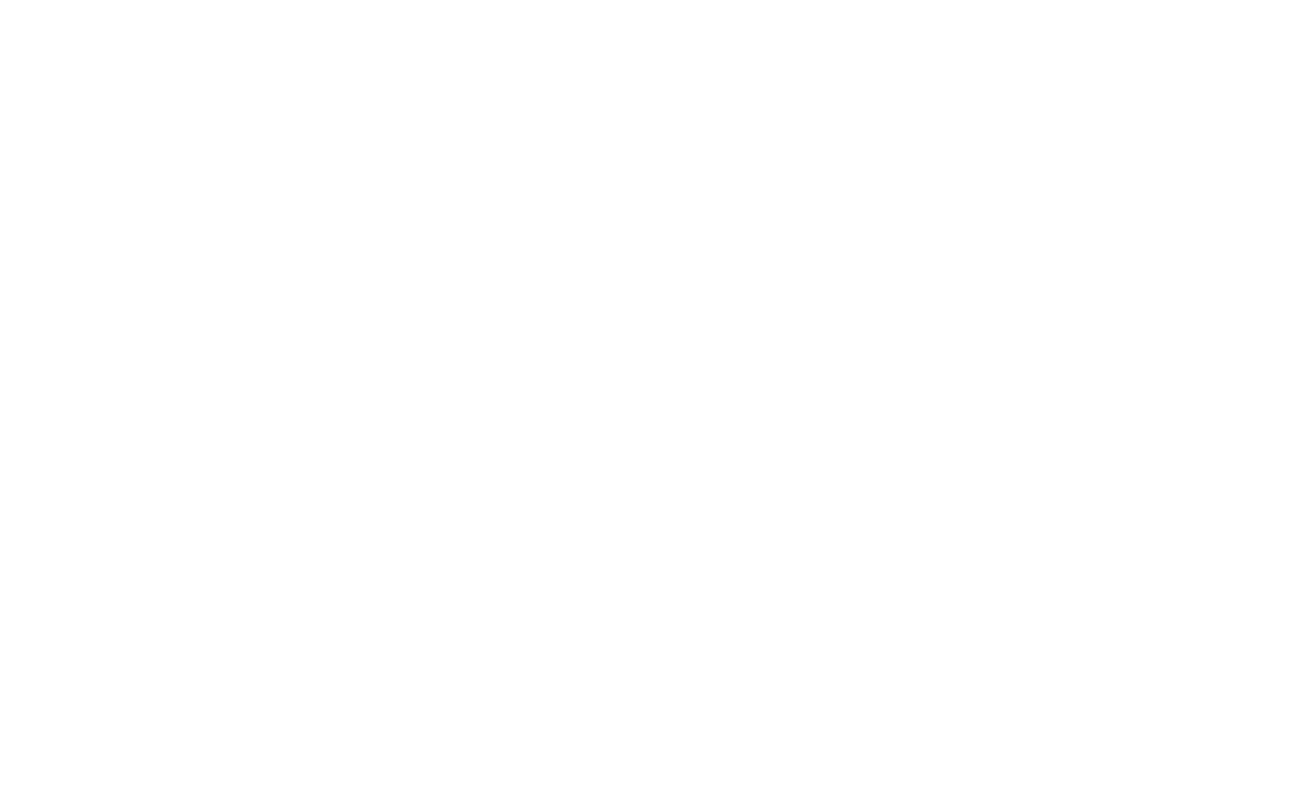
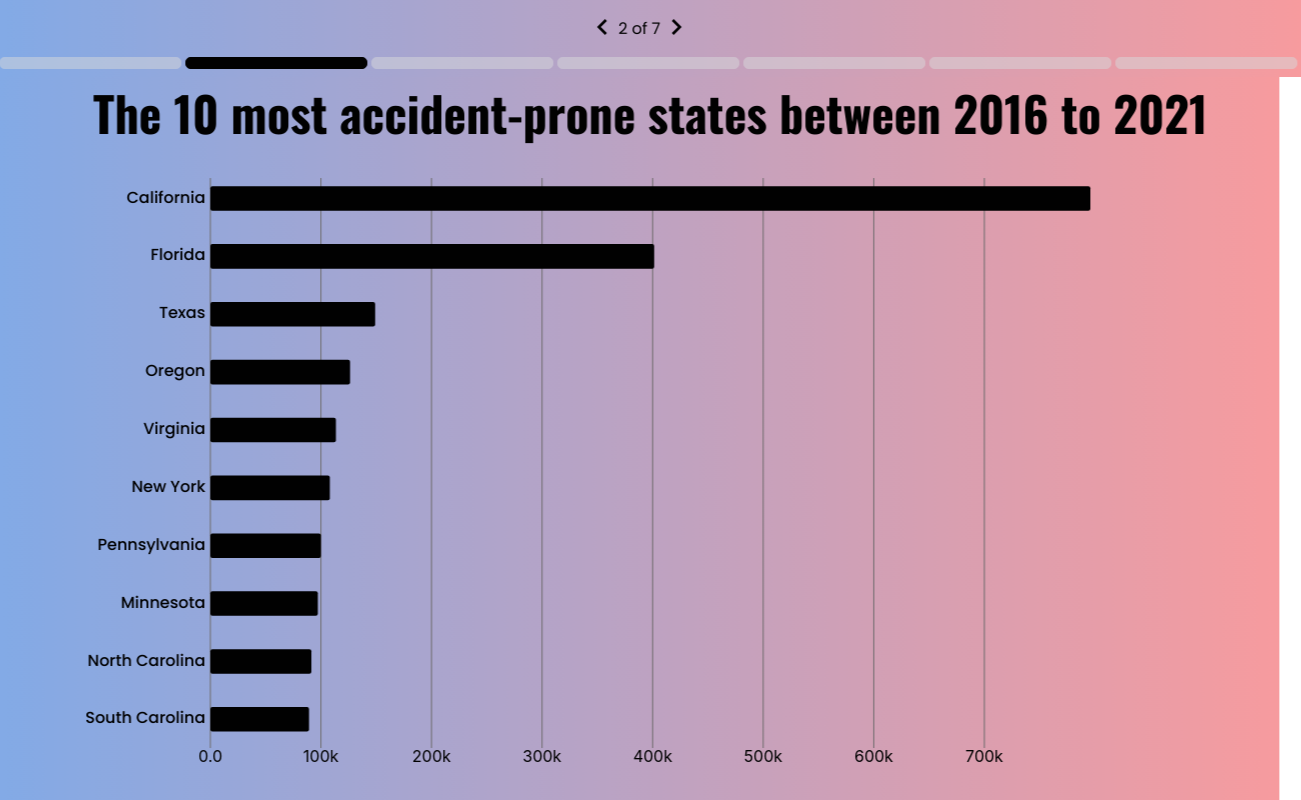
Before and after one commit to kaixuan98/US_Accident_EDA, a React (Create React App) app in the folder dataviz-lib/: page /US_Accident_EDA/question1 in a window 1280 px wide. Before the commit this address had no page. Shown: the top 800 px of the page, 1301 px wide, since content can reach past the window. Built offline with nearby package versions, Linux system fonts and the light colour scheme.

Commit message:
Update a minor bug

```diff
--- a/dataviz-lib/src/components/nav/NavBar.js
+++ b/dataviz-lib/src/components/nav/NavBar.js
@@ -17,7 +17,7 @@ const NavBar = ({currentPage, nextPageLink, prevPageLink}) => {
             <div className={style.navContainer}>
                 <div className={style.pageCountContainer}>
                         <Link to={`/${prevPageLink}`}><span className={style.leftArrow}><MdKeyboardArrowLeft size={32}/></span></Link>
-                        <p><span className={style.pages}> {currentPage} of 10 </span></p>
+                        <p><span className={style.pages}> {currentPage} of 7 </span></p>
                         <Link to={`/${nextPageLink}`}><span className={style.rightArrow}><MdKeyboardArrowRight size={32}/></span></Link>
                 </div>
             </div>
--- a/dataviz-lib/src/index.js
+++ b/dataviz-lib/src/index.js
@@ -8,7 +8,7 @@ import { BrowserRouter} from 'react-router-dom';
 const root = ReactDOM.createRoot(document.getElementById('root'));
 root.render(
   <React.StrictMode>
-      <BrowserRouter >
+      <BrowserRouter basename='/US_Accident_EDA'>
         <App />
       </BrowserRouter>
   </React.StrictMode>
```
